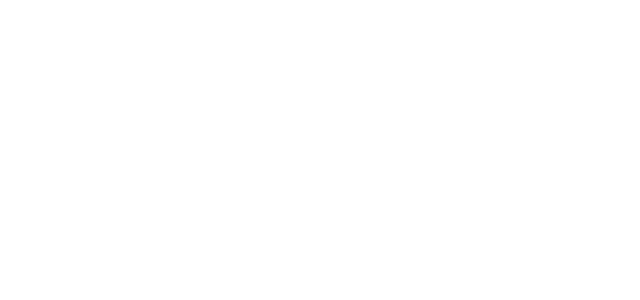
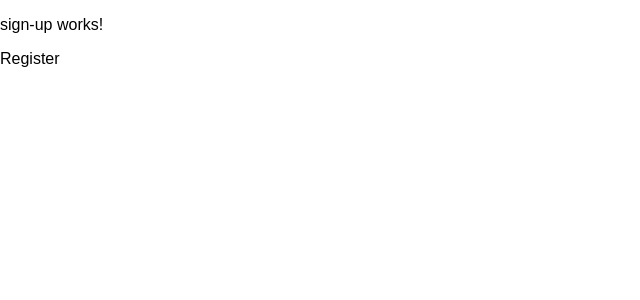
Before and after one commit to Hidalgo87/inventory-management, an Angular app: page /sign-up in a window 1280 px wide. Shown: the top 300 px of the page, without its empty margins (0-640 px from the left). Built offline with nearby package versions, Linux system fonts and the light colour scheme; a web font is replaced by a local one.

Commit message:
Start Register

```diff
--- a/src/app/auth/sign-up/sign-up.component.html
+++ b/src/app/auth/sign-up/sign-up.component.html
@@ -1 +1,2 @@
 <p>sign-up works!</p>
+<p>Register</p>
--- a/src/styles.css
+++ b/src/styles.css
@@ -3,7 +3,6 @@
     font-family: "Comme", sans-serif;
     font-optical-sizing: auto;
     font-style: normal;
-    color: #ffffff;
     background-color: #ffffff;
     margin: 0;
     padding: 0;
@@ -86,11 +85,13 @@
 .login-box h2{
     text-align: center;
     margin-bottom: 40px;
+    color: #fff;
 }
 
 .login-box p{
   font-family: "Comme", sans-serif;
   font-weight: 600;
+  color: #ffff;
 }
 
 .login-box input{
```
